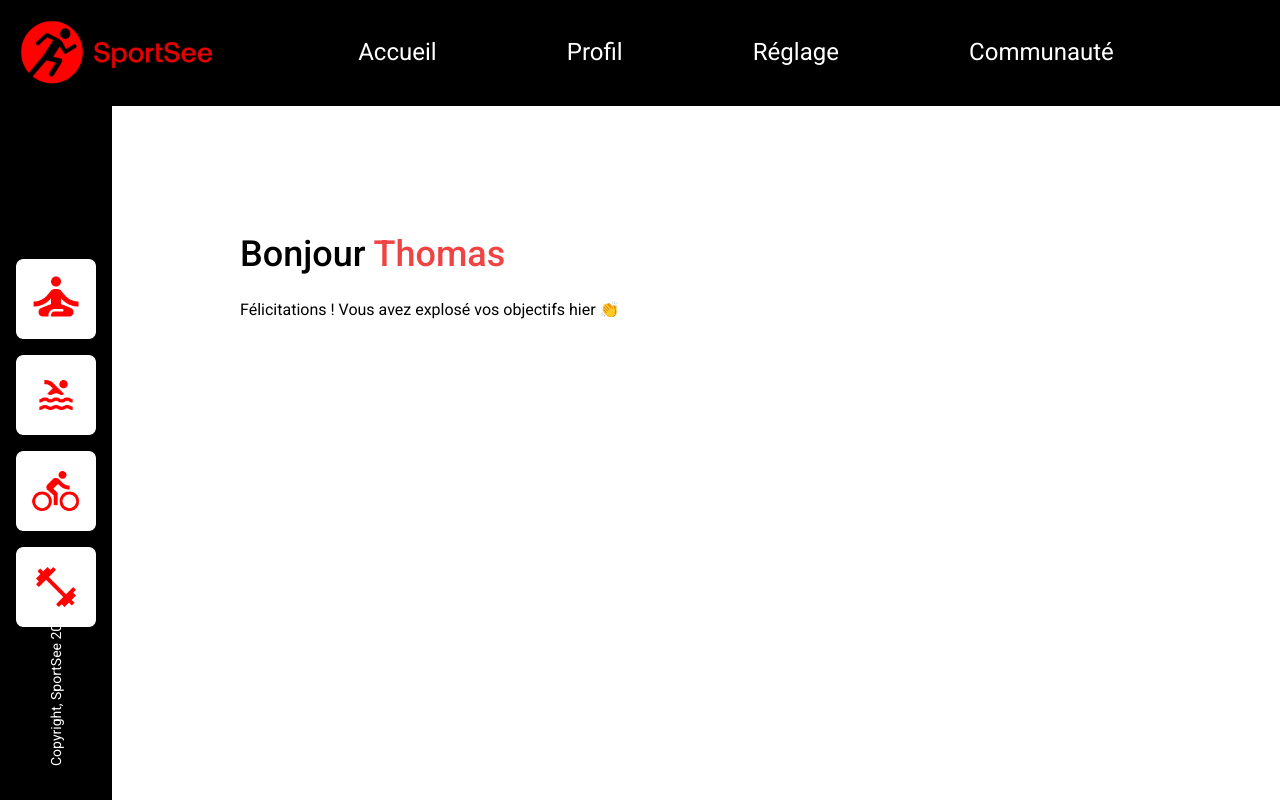
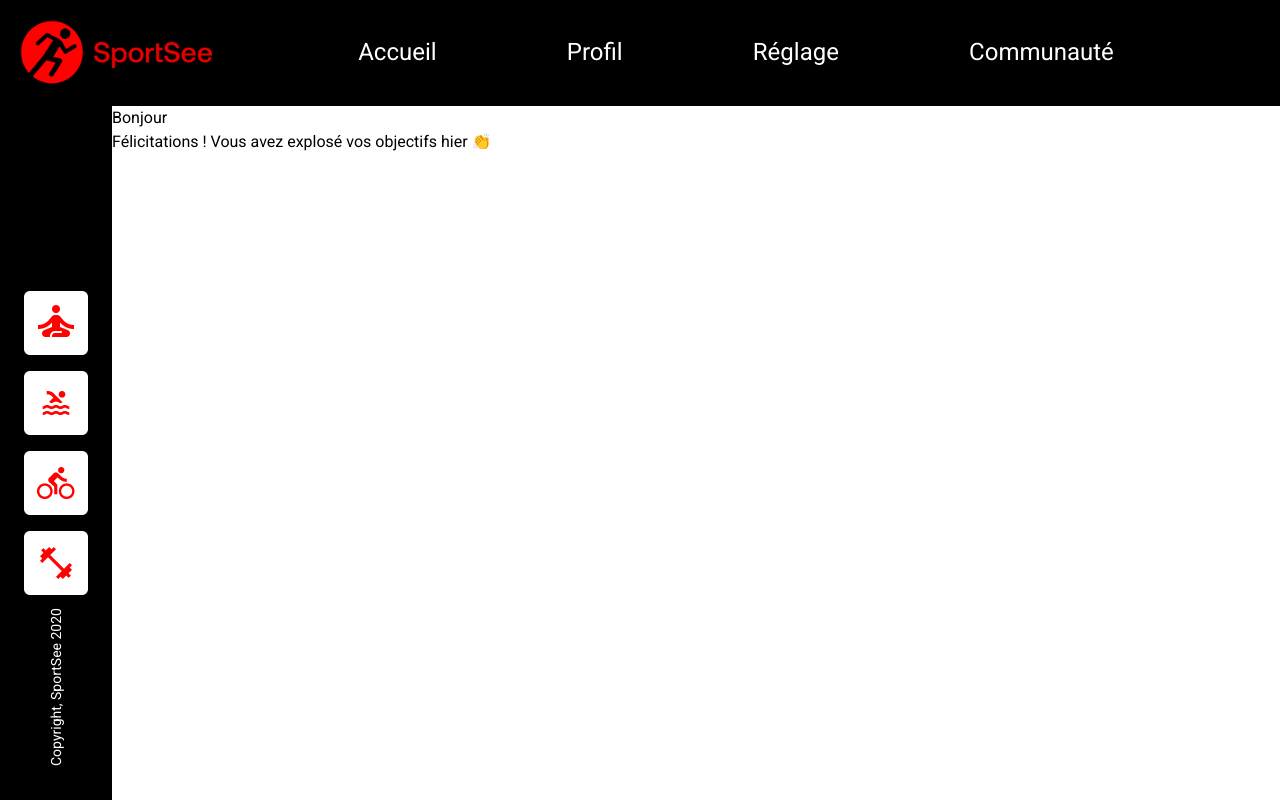
Before and after one commit to D-Sriver/SportSee-Front, a React (Vite) app: page / in a window 1280 px wide. Built offline with nearby package versions, Linux system fonts and the light colour scheme.

Commit message:
✨  Ajout du hero banner + ajustement style

```diff
--- a/src/App.tsx
+++ b/src/App.tsx
@@ -1,16 +1,9 @@
+import Hero from './components/Hero';
+
 export default function App() {
-	const userData = {
-		firstName: 'Thomas',
-	};
 	return (
 		<>
-			<div className="flex flex-col gap-6 h-40 p-32">
-				<h1 className="gap-4 font-medium text-black text-4xl">
-					Bonjour <span className="text-red-500">{userData?.firstName}</span>
-				</h1>
-
-				<h2>Félicitations ! Vous avez explosé vos objectifs hier 👏</h2>
-			</div>
+			<Hero />
 		</>
 	);
 }
--- /dev/null
+++ b/src/components/Hero.tsx
@@ -0,0 +1,8 @@
+export default function Hero() {
+	return (
+		<div>
+			<h1>Bonjour</h1>
+			<h2>Félicitations ! Vous avez explosé vos objectifs hier 👏</h2>
+		</div>
+	);
+}
--- a/src/components/SideMenu.tsx
+++ b/src/components/SideMenu.tsx
@@ -9,16 +9,16 @@ export default function SideMenu() {
 		<div className="flex flex-col w-28 bg-black ">
 			<section className="flex-1 gap-4 flex flex-col items-center justify-center">
 				<Link to="/">
-					<img src={yoga} alt="Icon de yoga" className="h-20" />
+					<img src={yoga} alt="Icon de yoga" className="h-16" />
 				</Link>
 				<Link to="/swim">
-					<img src={swim} alt="Icon de natation" className="h-20" />
+					<img src={swim} alt="Icon de natation" className="h-16" />
 				</Link>
 				<Link to="/velo">
-					<img src={cycling} alt="Icon de cyclisme" className="h-20" />
+					<img src={cycling} alt="Icon de cyclisme" className="h-16" />
 				</Link>
 				<Link to="/gym">
-					<img src={gym} alt="Icon de gym" className="h-20" />
+					<img src={gym} alt="Icon de gym" className="h-16" />
 				</Link>
 			</section>
 			<section>
```
